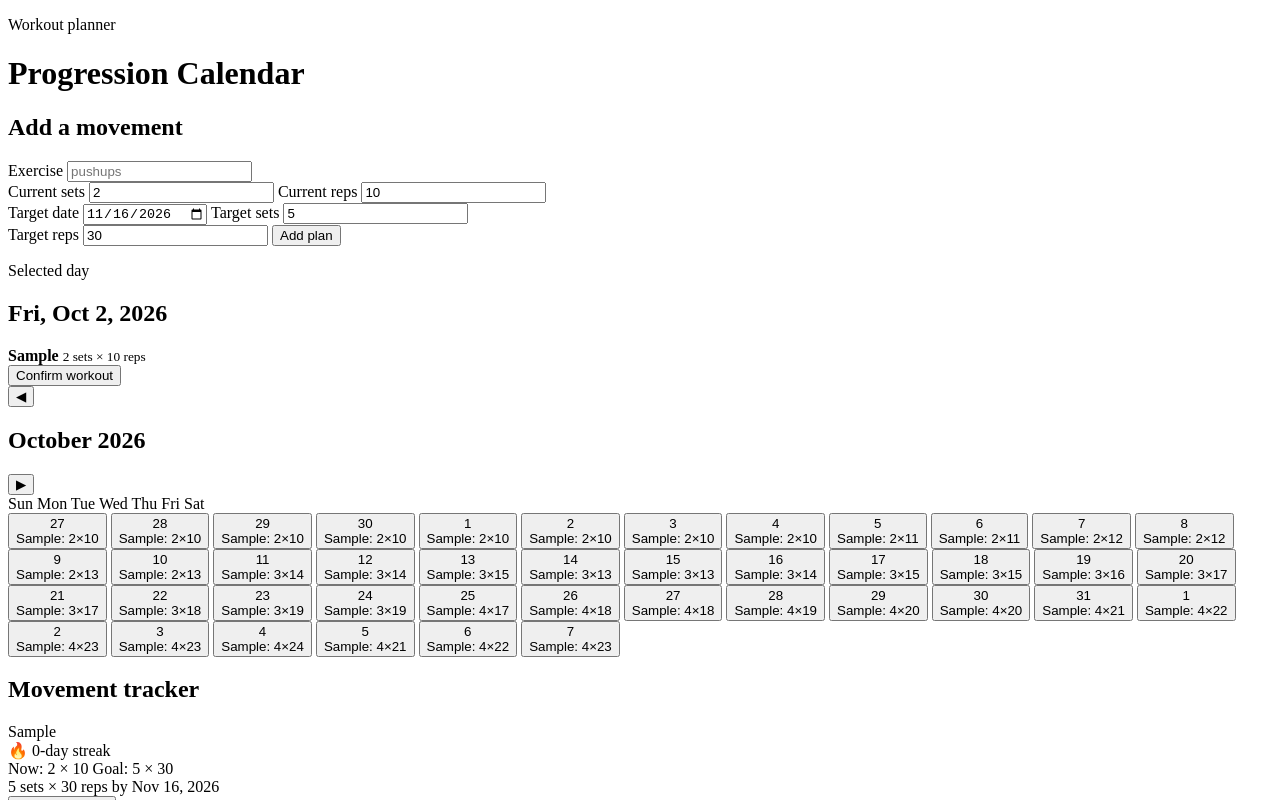
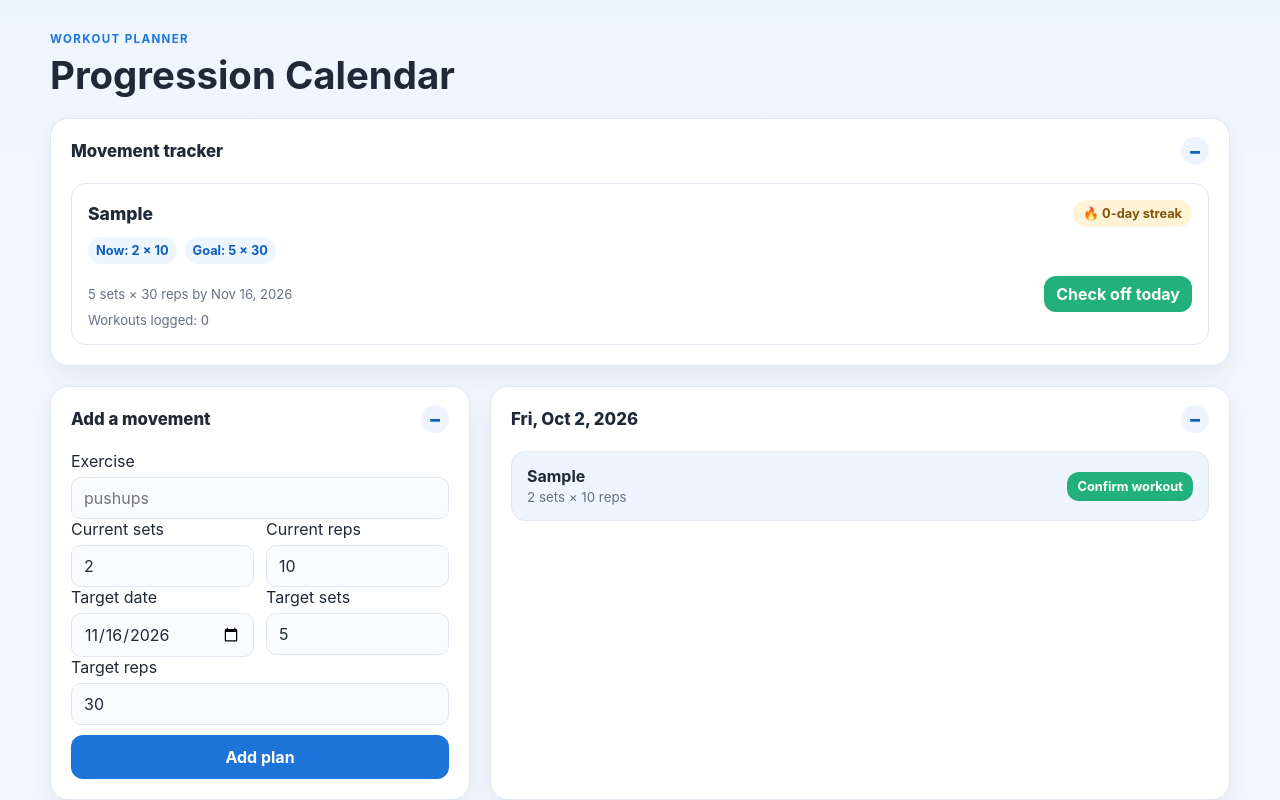
Before and after one commit to jackeown/workout-planner, a plain HTML site: page index.html in a window 1280 px wide. Both pictures are taken after typing "Sample" into the empty fields and a click on the button "Add plan". Shown: the top 800 px of the page. Drawn offline with Linux system fonts and the light colour scheme.

Commit message:
Correct the repository files so HTML, CSS, JS, and documentation are all in the right places.

```diff
--- a/index.html
+++ b/index.html
@@ -15,9 +15,23 @@
         </div>
       </header>
 
+      <section class="panel collapsible-section" id="tracker-panel">
+        <button class="section-toggle" type="button" aria-expanded="true">
+          <span>Movement tracker</span>
+          <span class="toggle-indicator">−</span>
+        </button>
+        <div class="section-content">
+          <div id="activities-list" class="activities-list"></div>
+        </div>
+      </section>
+
       <main class="layout">
-        <section class="panel form-panel">
-          <h2>Add a movement</h2>
+        <section class="panel collapsible-section" id="planner-panel">
+          <button class="section-toggle" type="button" aria-expanded="true">
+            <span>Add a movement</span>
+            <span class="toggle-indicator">−</span>
+          </button>
+          <div class="section-content">
             <form id="activity-form">
               <label>
                 Exercise
@@ -53,20 +67,26 @@
 
               <button type="submit" class="primary-btn">Add plan</button>
             </form>
+          </div>
         </section>
 
-        <section class="panel plan-panel">
-          <div class="plan-header">
-            <div>
-              <p class="eyebrow">Selected day</p>
-              <h2 id="selected-date-label">Today</h2>
+        <section class="panel collapsible-section" id="plan-panel">
+          <button class="section-toggle" type="button" aria-expanded="true">
+            <span id="selected-date-label">Today</span>
+            <span class="toggle-indicator">−</span>
+          </button>
+          <div class="section-content">
+            <div id="today-plan" class="plan-list"></div>
           </div>
-          </div>
-          <div id="today-plan" class="plan-list"></div>
         </section>
       </main>
 
-      <section class="panel calendar-panel">
+      <section class="panel collapsible-section" id="calendar-panel">
+        <button class="section-toggle" type="button" aria-expanded="true">
+          <span>Calendar</span>
+          <span class="toggle-indicator">−</span>
+        </button>
+        <div class="section-content">
           <div class="calendar-toolbar">
             <button id="prev-month" class="ghost-btn" type="button">◀</button>
             <h2 id="month-label">Month</h2>
@@ -83,13 +103,7 @@
             <span>Sat</span>
           </div>
           <div id="calendar-grid" class="calendar-grid"></div>
-      </section>
-
-      <section class="panel list-panel">
-        <div class="list-header">
-          <h2>Movement tracker</h2>
         </div>
-        <div id="activities-list" class="activities-list"></div>
       </section>
     </div>
 
--- a/style.css
+++ b/style.css
@@ -1,112 +1,407 @@
-<!DOCTYPE html>
-<html lang="en">
-  <head>
-    <meta charset="UTF-8" />
-    <meta name="viewport" content="width=device-width, initial-scale=1.0" />
-    <title>Workout Plan</title>
-    <link rel="stylesheet" href="style.css" />
-  </head>
-  <body>
-    <div class="app-shell">
-      <header class="topbar">
-        <div>
-          <p class="eyebrow">Workout planner</p>
-          <h1>Progression Calendar</h1>
-        </div>
-      </header>
+:root {
+  --bg: #f4f7fb;
+  --panel: #ffffff;
+  --panel-alt: #eef5ff;
+  --primary: #1d75d9;
+  --primary-dark: #0d5fbd;
+  --accent: #22b07d;
+  --text: #1f2937;
+  --muted: #667085;
+  --border: #dfe7f1;
+  --warning: #f7c95c;
+  --danger: #de5a5a;
+  --shadow: 0 10px 24px rgba(30, 64, 175, 0.08);
+}
 
-      <section class="panel collapsible-section" id="tracker-panel">
-        <button class="section-toggle" type="button" aria-expanded="true">
-          <span>Movement tracker</span>
-          <span class="toggle-indicator">−</span>
-        </button>
-        <div class="section-content">
-          <div id="activities-list" class="activities-list"></div>
-        </div>
-      </section>
+* {
+  box-sizing: border-box;
+}
 
-      <main class="layout">
-        <section class="panel collapsible-section" id="planner-panel">
-          <button class="section-toggle" type="button" aria-expanded="true">
-            <span>Add a movement</span>
-            <span class="toggle-indicator">−</span>
-          </button>
-          <div class="section-content">
-            <form id="activity-form">
-              <label>
-                Exercise
-                <input id="exercise-name" type="text" placeholder="pushups" required />
-              </label>
+html, body {
+  margin: 0;
+  min-height: 100%;
+  font-family: Inter, "Segoe UI", sans-serif;
+  background: linear-gradient(180deg, #edf5ff 0%, var(--bg) 180px);
+  color: var(--text);
+}
 
-              <div class="two-col">
-                <label>
-                  Current sets
-                  <input id="current-sets" type="number" min="1" step="1" value="2" required />
-                </label>
-                <label>
-                  Current reps
-                  <input id="current-reps" type="number" min="1" step="1" value="10" required />
-                </label>
-              </div>
+body {
+  padding: 32px 18px 48px;
+}
 
-              <div class="two-col">
-                <label>
-                  Target date
-                  <input id="target-date" type="date" required />
-                </label>
-                <label>
-                  Target sets
-                  <input id="target-sets" type="number" min="1" step="1" value="5" required />
-                </label>
-              </div>
+button, input {
+  font: inherit;
+}
 
-              <label>
-                Target reps
-                <input id="target-reps" type="number" min="1" step="1" value="30" required />
-              </label>
+.app-shell {
+  max-width: 1180px;
+  margin: 0 auto;
+}
 
-              <button type="submit" class="primary-btn">Add plan</button>
-            </form>
-          </div>
-        </section>
+.topbar {
+  margin-bottom: 20px;
+}
 
-        <section class="panel collapsible-section" id="plan-panel">
-          <button class="section-toggle" type="button" aria-expanded="true">
-            <span id="selected-date-label">Today</span>
-            <span class="toggle-indicator">−</span>
-          </button>
-          <div class="section-content">
-            <div id="today-plan" class="plan-list"></div>
-          </div>
-        </section>
-      </main>
+.eyebrow {
+  margin: 0 0 6px;
+  text-transform: uppercase;
+  letter-spacing: 0.12em;
+  font-size: 0.72rem;
+  color: var(--primary);
+  font-weight: 700;
+}
 
-      <section class="panel collapsible-section" id="calendar-panel">
-        <button class="section-toggle" type="button" aria-expanded="true">
-          <span>Calendar</span>
-          <span class="toggle-indicator">−</span>
-        </button>
-        <div class="section-content">
-          <div class="calendar-toolbar">
-            <button id="prev-month" class="ghost-btn" type="button">◀</button>
-            <h2 id="month-label">Month</h2>
-            <button id="next-month" class="ghost-btn" type="button">▶</button>
-          </div>
+h1, h2, h3, p {
+  margin-top: 0;
+}
 
-          <div class="weekday-row">
-            <span>Sun</span>
-            <span>Mon</span>
-            <span>Tue</span>
-            <span>Wed</span>
-            <span>Thu</span>
-            <span>Fri</span>
-            <span>Sat</span>
-          </div>
-          <div id="calendar-grid" class="calendar-grid"></div>
-        </div>
-      </section>
-    </div>
+h1 {
+  margin-bottom: 0;
+  font-size: clamp(2rem, 3vw, 2.8rem);
+}
 
-    <script src="script.js"></script>
-  </body>
-</html>
+.layout {
+  display: grid;
+  grid-template-columns: minmax(260px, 420px) minmax(260px, 1fr);
+  gap: 20px;
+  margin: 20px 0;
+}
+
+.collapsible-section {
+  background: var(--panel);
+  border: 1px solid var(--border);
+  border-radius: 18px;
+  box-shadow: var(--shadow);
+  overflow: hidden;
+}
+
+.collapsible-section.collapsed .section-content {
+  display: none;
+}
+
+.section-toggle {
+  width: 100%;
+  display: flex;
+  align-items: center;
+  justify-content: space-between;
+  border: 0;
+  background: transparent;
+  padding: 18px 20px;
+  color: var(--text);
+  font-weight: 800;
+  font-size: 1.05rem;
+  cursor: pointer;
+  text-align: left;
+}
+
+.toggle-indicator {
+  display: inline-flex;
+  width: 28px;
+  height: 28px;
+  align-items: center;
+  justify-content: center;
+  border-radius: 999px;
+  background: #eef4ff;
+  color: var(--primary-dark);
+  font-size: 1.2rem;
+}
+
+.section-content {
+  padding: 0 20px 20px;
+}
+
+.form-panel label, .plan-panel label {
+  display: block;
+  font-size: 0.92rem;
+  font-weight: 600;
+  color: var(--text);
+  margin-bottom: 12px;
+}
+
+input {
+  width: 100%;
+  margin-top: 6px;
+  padding: 10px 12px;
+  border-radius: 10px;
+  border: 1px solid var(--border);
+  background: #f9fbff;
+  color: var(--text);
+}
+
+input:focus {
+  outline: 2px solid rgba(29, 117, 217, 0.15);
+  border-color: var(--primary);
+}
+
+.two-col {
+  display: grid;
+  grid-template-columns: repeat(2, minmax(0, 1fr));
+  gap: 12px;
+}
+
+.primary-btn, .secondary-btn, .ghost-btn, .tiny-btn {
+  border: 0;
+  border-radius: 12px;
+  cursor: pointer;
+  transition: transform 0.15s ease, opacity 0.15s ease;
+}
+
+.primary-btn:hover, .secondary-btn:hover, .ghost-btn:hover, .tiny-btn:hover {
+  transform: translateY(-1px);
+}
+
+.primary-btn {
+  width: 100%;
+  margin-top: 10px;
+  background: var(--primary);
+  color: white;
+  padding: 12px 16px;
+  font-weight: 700;
+}
+
+.primary-btn:hover {
+  background: var(--primary-dark);
+}
+
+.plan-list, .activities-list {
+  display: grid;
+  gap: 12px;
+}
+
+.plan-item {
+  background: var(--panel-alt);
+  border: 1px solid var(--border);
+  border-radius: 14px;
+  padding: 14px 15px;
+  display: flex;
+  justify-content: space-between;
+  align-items: center;
+  gap: 12px;
+}
+
+.plan-item strong {
+  display: block;
+  font-size: 1rem;
+}
+
+.plan-item small {
+  color: var(--muted);
+}
+
+.secondary-btn, .tiny-btn {
+  background: var(--accent);
+  color: #fff;
+  padding: 8px 12px;
+  font-weight: 700;
+}
+
+.tiny-btn {
+  padding: 7px 10px;
+  font-size: 0.8rem;
+  min-width: 95px;
+}
+
+.secondary-btn.is-done,
+.tiny-btn.is-done {
+  background: #d9f3ea;
+  color: #146c4f;
+}
+
+.calendar-toolbar {
+  display: flex;
+  align-items: center;
+  justify-content: space-between;
+  margin-bottom: 14px;
+}
+
+.weekday-row,
+.calendar-grid {
+  display: grid;
+  grid-template-columns: repeat(7, minmax(0, 1fr));
+  gap: 10px;
+}
+
+.weekday-row {
+  margin-bottom: 10px;
+  color: var(--muted);
+  font-size: 0.8rem;
+  font-weight: 700;
+  text-transform: uppercase;
+  letter-spacing: 0.04em;
+}
+
+.weekday-row span {
+  padding: 0 4px;
+}
+
+.calendar-grid {
+  min-height: 420px;
+}
+
+.day-cell {
+  background: #f9fbff;
+  border: 1px solid var(--border);
+  border-radius: 12px;
+  min-height: 120px;
+  padding: 8px 8px 6px;
+  display: flex;
+  flex-direction: column;
+  gap: 7px;
+  text-align: left;
+}
+
+.day-cell.is-other-month {
+  opacity: 0.42;
+}
+
+.day-cell.is-selected {
+  border-color: var(--primary);
+  box-shadow: 0 0 0 2px rgba(29, 117, 217, 0.12);
+}
+
+.day-cell.is-today {
+  background: #edf5ff;
+}
+
+.day-header {
+  display: flex;
+  align-items: center;
+  justify-content: space-between;
+  font-weight: 700;
+  font-size: 0.88rem;
+}
+
+.day-events {
+  display: grid;
+  gap: 4px;
+  font-size: 0.72rem;
+  line-height: 1.2;
+}
+
+.event-pill {
+  background: #dfeaff;
+  color: #1a3d77;
+  border-radius: 999px;
+  padding: 4px 6px;
+  overflow: hidden;
+  text-overflow: ellipsis;
+  white-space: nowrap;
+}
+
+.event-pill.done {
+  background: #dff7ed;
+  color: #146c4f;
+}
+
+.event-pill.goal {
+  background: #fff1ca;
+  color: #7a5d16;
+}
+
+.day-meta {
+  margin-top: auto;
+  font-size: 0.72rem;
+  color: var(--muted);
+}
+
+.activity-card {
+  background: #fff;
+  border: 1px solid var(--border);
+  border-radius: 14px;
+  padding: 16px;
+}
+
+.activity-card-header {
+  display: flex;
+  justify-content: space-between;
+  align-items: center;
+  gap: 12px;
+  margin-bottom: 10px;
+}
+
+.activity-name {
+  font-size: 1.1rem;
+  font-weight: 800;
+}
+
+.streak-badge {
+  background: #fff4d8;
+  color: #835408;
+  border-radius: 999px;
+  padding: 6px 10px;
+  font-size: 0.8rem;
+  font-weight: 700;
+}
+
+.activity-metrics {
+  display: flex;
+  flex-wrap: wrap;
+  gap: 8px;
+  margin-bottom: 12px;
+}
+
+.metric-chip {
+  display: inline-flex;
+  align-items: center;
+  background: #edf5ff;
+  color: var(--primary-dark);
+  border-radius: 999px;
+  padding: 6px 8px;
+  font-weight: 700;
+  font-size: 0.8rem;
+}
+
+.activity-card-footer {
+  display: flex;
+  justify-content: space-between;
+  align-items: center;
+  gap: 10px;
+  margin-top: 10px;
+}
+
+.activity-target {
+  color: var(--muted);
+  font-size: 0.82rem;
+}
+
+.empty-state {
+  margin-top: 10px;
+  color: var(--muted);
+  text-align: center;
+  padding: 20px 12px;
+  border: 1px dashed var(--border);
+  border-radius: 12px;
+  background: #fbfcfe;
+}
+
+.ghost-btn {
+  background: #eef4ff;
+  color: var(--primary-dark);
+  padding: 8px 12px;
+  font-weight: 700;
+}
+
+@media (max-width: 840px) {
+  .layout {
+    grid-template-columns: 1fr;
+  }
+
+  .calendar-grid {
+    min-height: 280px;
+  }
+}
+
+@media (max-width: 540px) {
+  body {
+    padding: 20px 12px 40px;
+  }
+
+  .two-col {
+    grid-template-columns: 1fr;
+  }
+
+  .activity-card-footer {
+    flex-direction: column;
+    align-items: flex-start;
+  }
+}
```
Also changed, not shown: 1 other file. Lines whose indentation alone changed are shown as unchanged.
